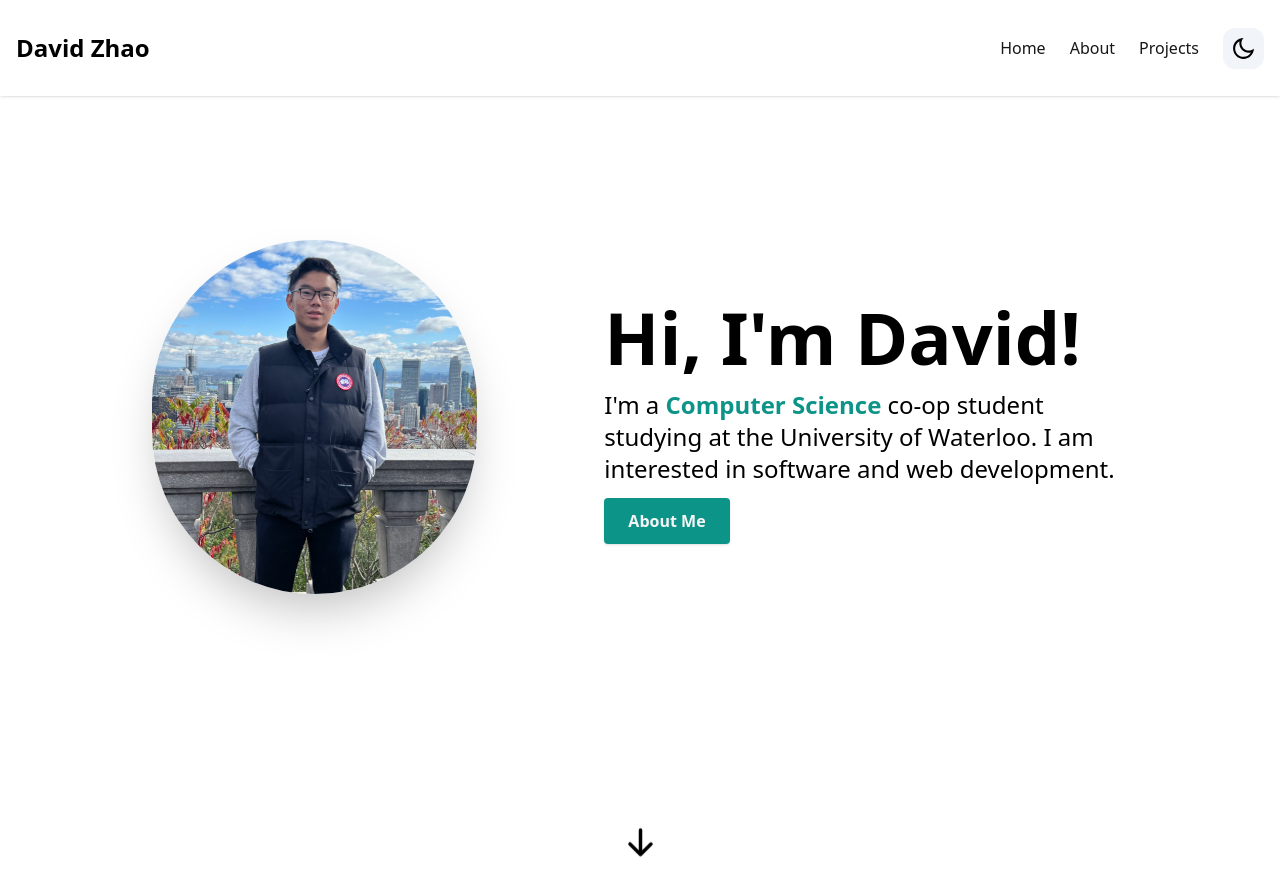
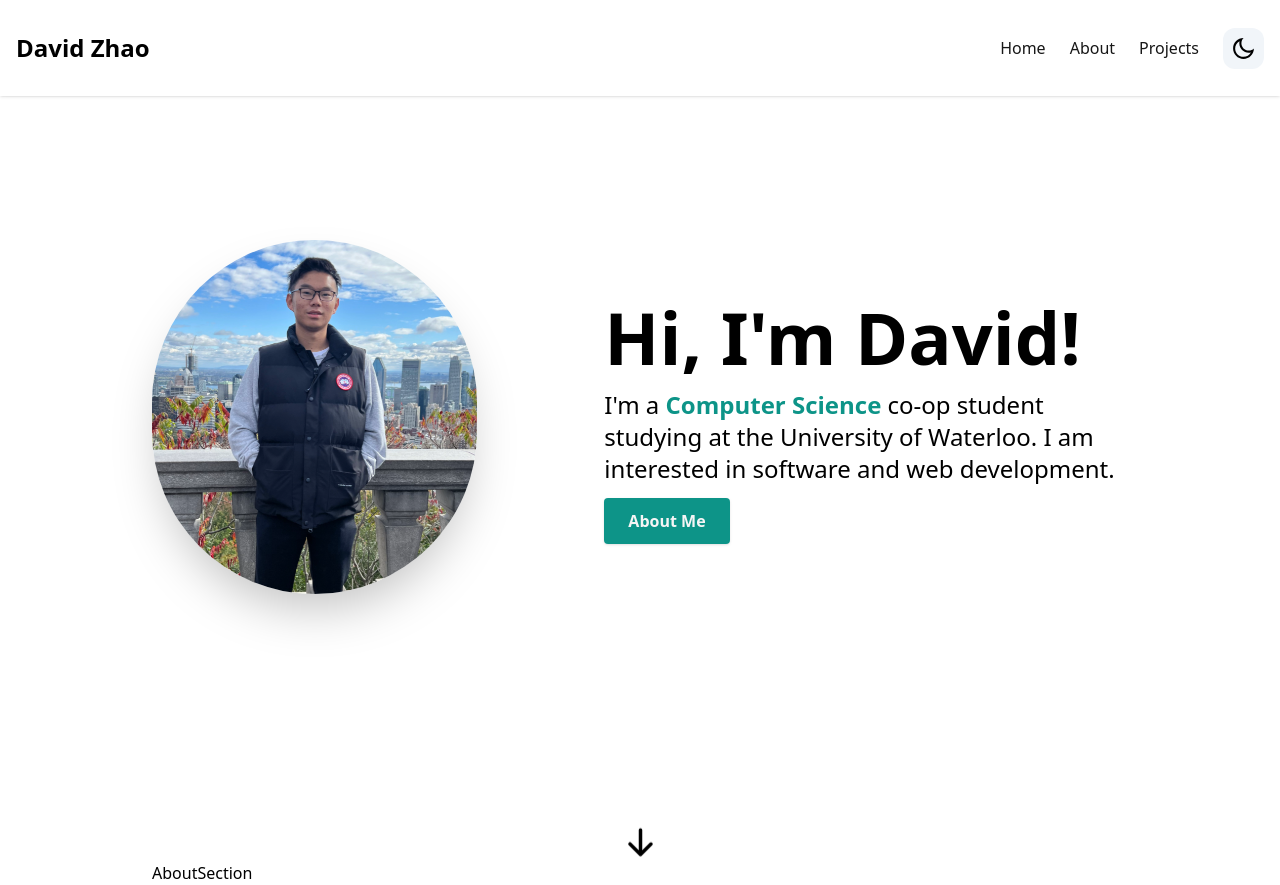
Before and after one commit to Zavista/portfolio, a Next.js app: page / in a window 1280 px wide. Before the commit the page ends 861 px from the top, so only its background shows below. Built offline with nearby package versions, Linux system fonts and the light colour scheme.

Commit message:
Import About Section

```diff
--- a/pages/index.tsx
+++ b/pages/index.tsx
@@ -1,6 +1,7 @@
 import Navbar from "../components/Navbar";
 import HomeSection from "../components/HomeSection";
 import { ThemeProvider } from "next-themes";
+import AboutSection from "@/components/AboutSection";
 
 export default function Home() {
   return (
@@ -8,6 +9,7 @@ export default function Home() {
       <Navbar></Navbar>
       <main className="mx-auto max-w-3xl px-4 sm:px-6 md:max-w-5xl">
         <HomeSection></HomeSection>
+        <AboutSection></AboutSection>
       </main>
 
     </ThemeProvider>
```
